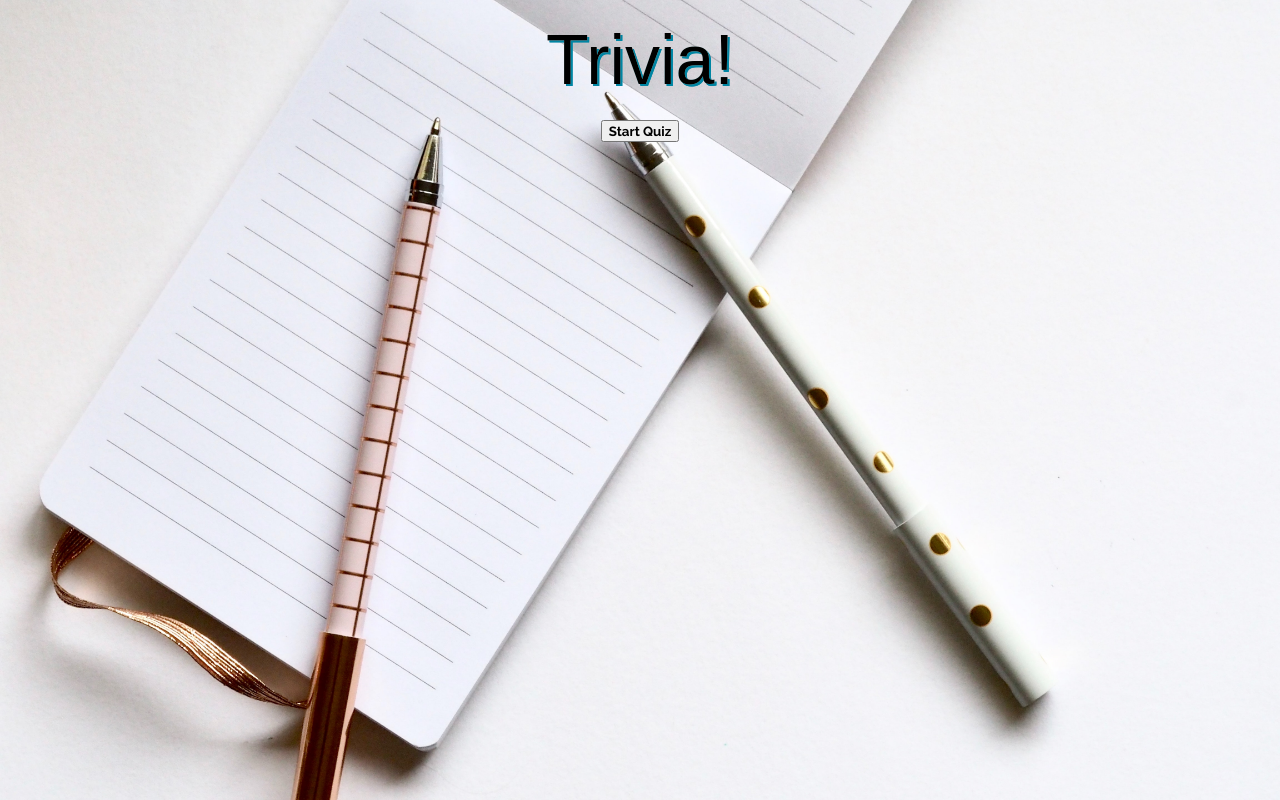
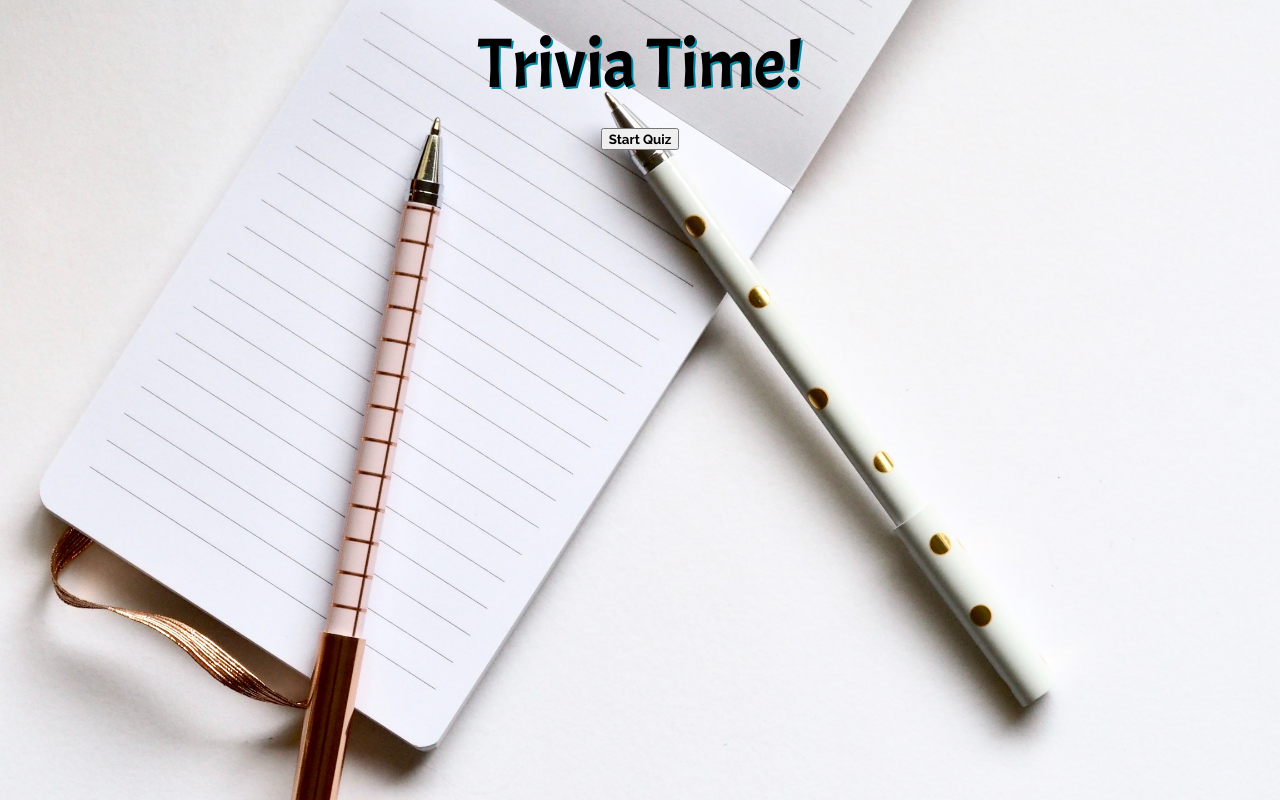
Before and after one commit to pazjenni04/quiz-app_react-ts, a React (Create React App) app: page / in a window 1280 px wide. Built offline with nearby package versions, Linux system fonts and the light colour scheme.

Commit message:
updated some styling to header

```diff
--- a/public/index.html
+++ b/public/index.html
@@ -14,6 +14,12 @@
     <link rel="preconnect" href="https://fonts.gstatic.com" crossorigin />
     <link
       href="https://fonts.googleapis.com/css2?family=Oxygen:wght@300&family=Raleway:wght@700&display=swap"
+      rel="stylesheet"
+    />
+    <link rel="preconnect" href="https://fonts.googleapis.com" />
+    <link rel="preconnect" href="https://fonts.gstatic.com" crossorigin />
+    <link
+      href="https://fonts.googleapis.com/css2?family=Acme&family=Oxygen:wght@300&family=Raleway:wght@700&display=swap"
       rel="stylesheet"
     />
 
--- a/src/App.styles.tsx
+++ b/src/App.styles.tsx
@@ -35,15 +35,14 @@ export const Wrapper = styled.div`
   }
 
   .score {
-    color: #fff;
+    color: #fa0606;
+    z-index: 10px;
     font-size: 2rem;
     margin: 0;
   }
 
   h1 {
-    font-family: Fascinate Inline, Haettenschweiler, "Arial Narrow Bold",
-      sans-serif;
-    background-image: linear-gradient(180deg, #fff, #87f1ff);
+    font-family: "Acme", sans-serif;
     background-size: 100%;
     background-clip: text;
     // --webkit-background-clip: text;
--- a/src/App.tsx
+++ b/src/App.tsx
@@ -85,7 +85,7 @@ function App() {
     <>
       <GlobalStyle />
       <Wrapper>
-        <h1>Trivia!</h1>
+        <h1>Trivia Time!</h1>
         {/* display button if gameover or have reached the last of the questions */}
         {gameover || userAnswers.length === TOTAL_QUESTIONS ? (
           <button className="start" onClick={startQuiz}>
```
